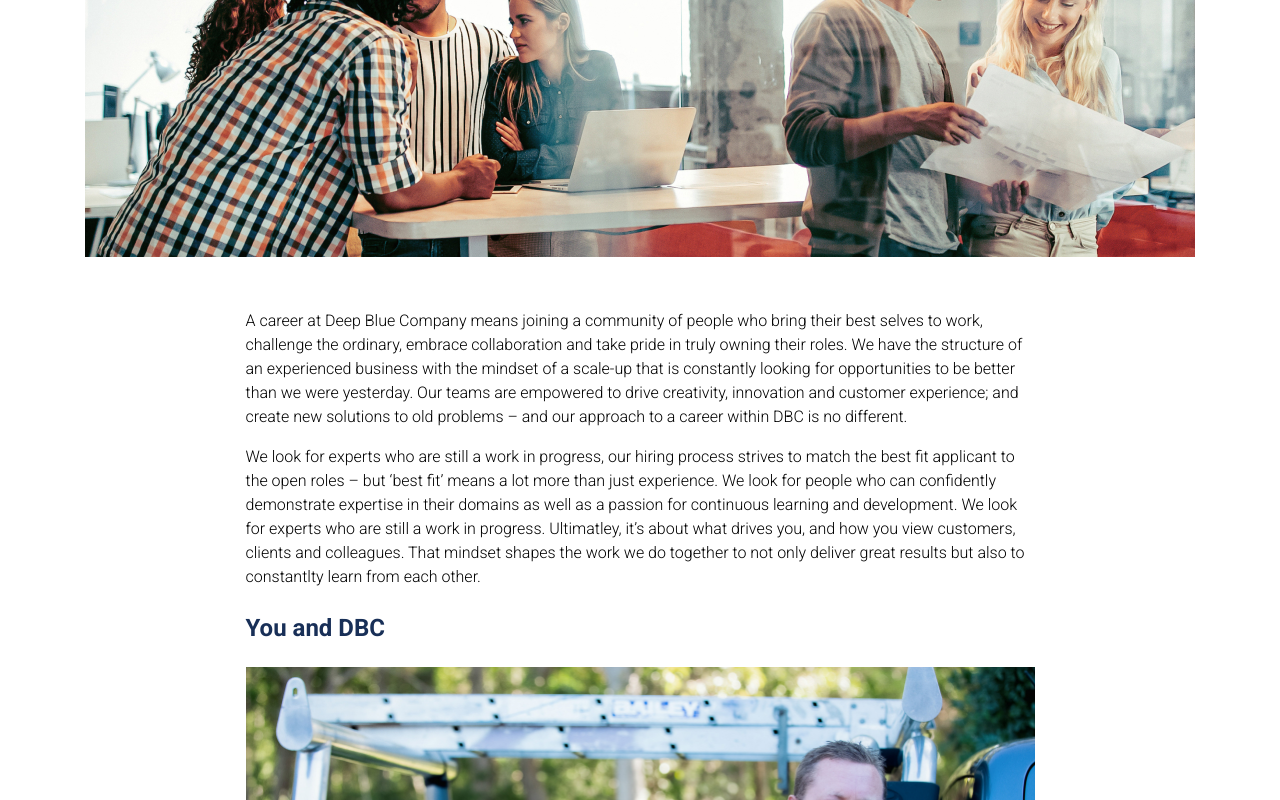
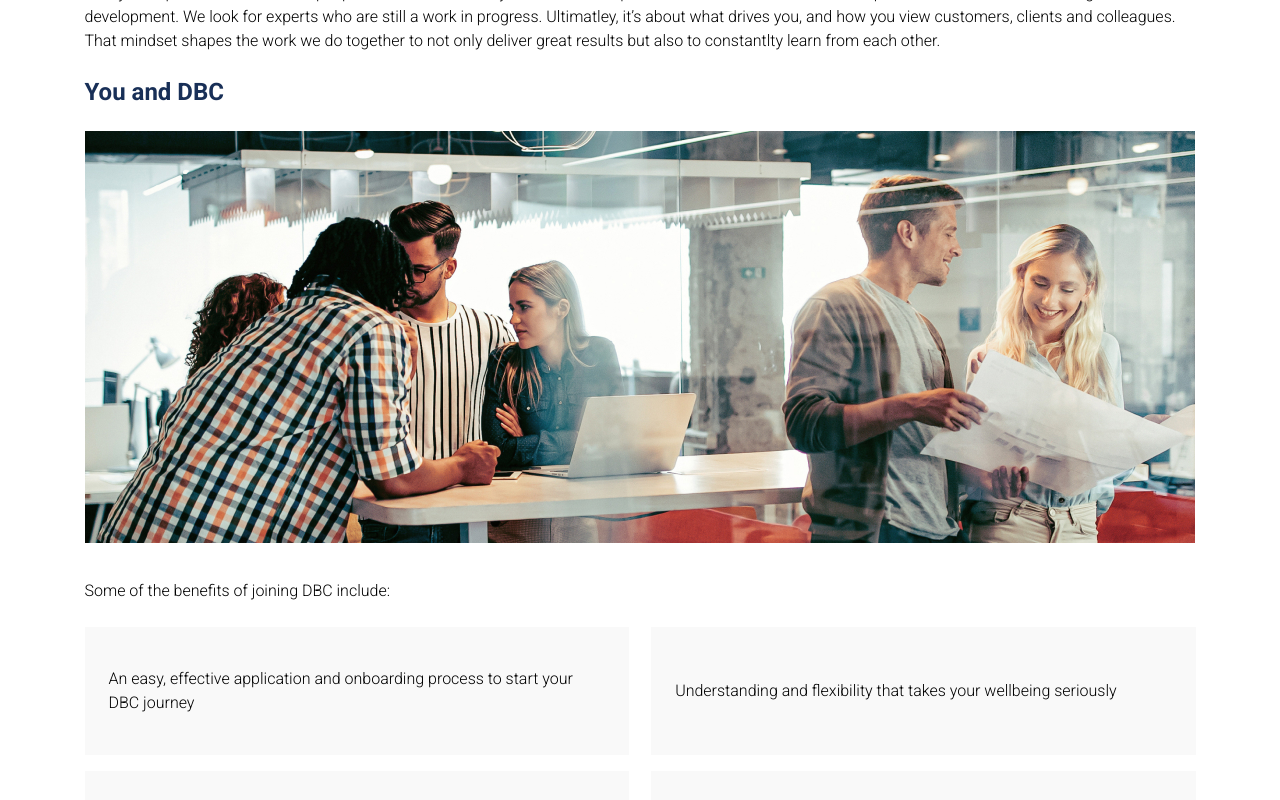
Before and after one commit to joanah09/dbc-clone, a React (Create React App) app: page /about in a window 1280 px wide. Shown: the part 760-1560 px from the top of the page. Built offline with nearby package versions, Linux system fonts and the light colour scheme; no server answers.

Commit message:
removed extra banner

```diff
--- a/src/components/about/about.scss
+++ b/src/components/about/about.scss
@@ -5,8 +5,6 @@
         margin: 0 auto;
 
         &-content {
-            padding: 2em 0;
-            max-width: 789px;
             margin: 0 auto;
         }
         &--content {
--- a/src/components/about/aboutComponent.js
+++ b/src/components/about/aboutComponent.js
@@ -11,7 +11,6 @@
         )
     })
 
-
     console.log(description)
     return (
         <>
@@ -21,7 +20,7 @@
 
             <h3>You and DBC</h3>
             <figure>
-                <img src="../../images/about/about-img.jpg" />
+                <img src="../../images/banners/contact-banner.jpg" />
             </figure>
             <p>Some of the benefits of joining DBC include:</p>
             <article className="about_container--content">
--- a/src/pages/about.js
+++ b/src/pages/about.js
@@ -11,7 +11,6 @@
             <section className="about_container">
                 <article>
                     <h2>About Us</h2>
-                    <img src="../../images/banners/contact-banner.jpg" />
                     <AboutComponent />
                 </article>
             </section>
```
Also changed, not shown: public/images/about/about-img.jpg (deleted).
